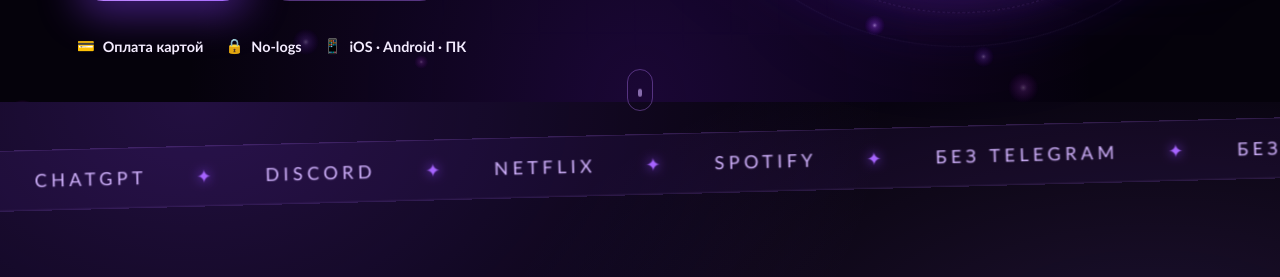
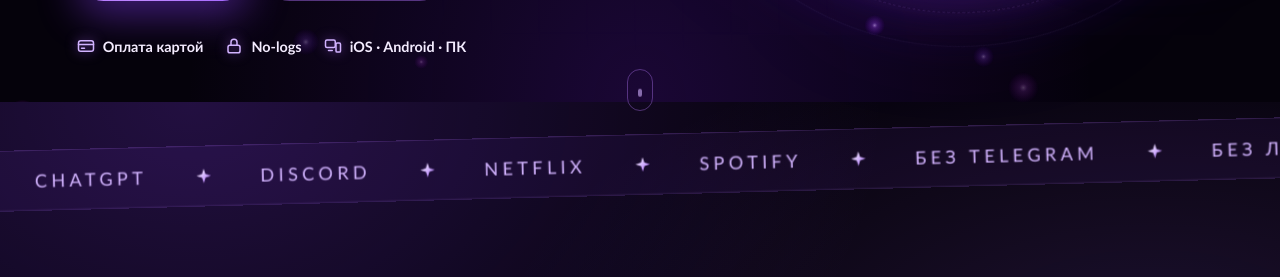
Before and after one commit to timur1415/magaz_bot, a Python web app: template templates/index.html in a window 1280 px wide. Shown: the part 698-975 px from the top of the page. Run offline with Jinja, Linux system fonts and the light colour scheme; the template is opened without the code that fills it, so the values that code supplies are empty.

Commit message:
Replace emoji with inline SVG icons
Co-Authored-By: Claude Opus 5.5 <noreply@anthropic.com>
Claude-Session: https://claude.ai/code/session_01UVok2T5jfcJeSymAa8iMVi

```diff
--- a/static/glow.css
+++ b/static/glow.css
@@ -413,3 +413,15 @@ footer .links{display:flex;gap:18px;flex-wrap:wrap}
     *,*::before,*::after{animation-duration:.01ms !important;animation-iteration-count:1 !important;transition-duration:.01ms !important}
     .reveal{opacity:1;transform:none}
 }
+
+/* ---------- SVG-иконки вместо эмодзи ---------- */
+.i{
+    width:18px;height:18px;flex-shrink:0;
+    color:var(--lilac);
+    filter:drop-shadow(0 0 6px rgba(167,100,255,.65));
+    vertical-align:-3px;
+}
+.hero-trust div,.trust-row span,.pay-methods span,.secure-note,.summary small,.buy-float{display:inline-flex;align-items:center;gap:8px}
+.summary small{justify-content:center;width:100%}
+.buy-float .i{color:#fff;filter:drop-shadow(0 0 6px rgba(255,255,255,.6))}
+.steps-bar span b svg{width:12px;height:12px}
--- a/templates/add_product.html
+++ b/templates/add_product.html
@@ -51,7 +51,7 @@
             if (!r.ok) throw new Error();
             const product = await r.json();
             statusEl.className = 'form-status ok';
-            statusEl.textContent = 'Тариф добавлен ✓';
+            statusEl.textContent = 'Тариф добавлен';
             setTimeout(() => { window.location.href = `/product/${product.id}`; }, 700);
         } catch {
             statusEl.className = 'form-status error';
--- a/templates/base.html
+++ b/templates/base.html
@@ -7,7 +7,7 @@
 <title>{% block title %}GLOW VPN — свет в любой сети{% endblock %}</title>
 <meta name="description" content="GLOW VPN — быстрый и приватный VPN. Покупка картой прямо на сайте, без Telegram.">
 <link rel="icon" href="/static/ava.webp">
-<link rel="stylesheet" href="/static/glow.css?v=1">
+<link rel="stylesheet" href="/static/glow.css?v=2">
 {% block head %}{% endblock %}
 </head>
 <body>
--- a/templates/cart.html
+++ b/templates/cart.html
@@ -9,7 +9,7 @@
     <h1 class="page-title fade-up">Твоя <em>корзина</em></h1>
 
     <div class="steps-bar fade-up d1">
-        <span class="done"><b>✓</b>Тариф</span>
+        <span class="done"><b><svg viewBox="0 0 24 24" fill="none" stroke="currentColor" stroke-width="3" stroke-linecap="round" stroke-linejoin="round" aria-hidden="true"><path d="m5 12 5 5 9-10"/></svg></b>Тариф</span>
         <span class="current"><b>2</b>Корзина</span>
         <span><b>3</b>Оплата</span>
     </div>
@@ -26,7 +26,7 @@
             <div class="summary-row total"><span>К оплате</span><span id="sumTotal">0 ₽</span></div>
             <a class="btn btn-primary" href="/order">Перейти к оплате →</a>
             <button type="button" class="btn btn-danger" id="clearBtn">Очистить корзину</button>
-            <small>🔐 Оплата проходит на защищённой странице платёжного сервиса</small>
+            <small><svg class="i" viewBox="0 0 24 24" fill="none" stroke="currentColor" stroke-width="2" stroke-linecap="round" stroke-linejoin="round" aria-hidden="true"><path d="M12 3 4 6v6c0 5 3.5 8 8 9 4.5-1 8-4 8-9V6l-8-3Z"/><path d="m9 12 2 2 4-4"/></svg>Оплата проходит на защищённой странице платёжного сервиса</small>
         </aside>
     </div>
 </div>
--- a/templates/index.html
+++ b/templates/index.html
@@ -93,7 +93,7 @@
     font-size:1.1rem;letter-spacing:.24em;text-transform:uppercase;
     color:var(--lilac);white-space:nowrap;display:flex;align-items:center;gap:48px;
 }
-.marquee-track span::after{content:"✦";color:var(--violet-2);text-shadow:0 0 10px var(--violet)}
+.marquee-track span::after{content:"";width:14px;height:14px;flex-shrink:0;background:linear-gradient(135deg, #fff, var(--violet-2));clip-path:polygon(50% 0, 62% 38%, 100% 50%, 62% 62%, 50% 100%, 38% 62%, 0 50%, 38% 38%);filter:drop-shadow(0 0 6px var(--violet))}
 @keyframes marquee{to{transform:translateX(-50%)}}
 
 /* ---------- фичи ---------- */
@@ -321,9 +321,9 @@
         </div>
 
         <div class="hero-trust fade-up d3">
-            <div>💳 <strong>Оплата картой</strong></div>
-            <div>🔒 <strong>No-logs</strong></div>
-            <div>📱 <strong>iOS · Android · ПК</strong></div>
+            <div><svg class="i" viewBox="0 0 24 24" fill="none" stroke="currentColor" stroke-width="2" stroke-linecap="round" stroke-linejoin="round" aria-hidden="true"><rect x="2" y="5" width="20" height="14" rx="3"/><path d="M2 10h20M6 15h4"/></svg><strong>Оплата картой</strong></div>
+            <div><svg class="i" viewBox="0 0 24 24" fill="none" stroke="currentColor" stroke-width="2" stroke-linecap="round" stroke-linejoin="round" aria-hidden="true"><rect x="4" y="11" width="16" height="10" rx="2.5"/><path d="M8 11V7a4 4 0 0 1 8 0v4"/></svg><strong>No-logs</strong></div>
+            <div><svg class="i" viewBox="0 0 24 24" fill="none" stroke="currentColor" stroke-width="2" stroke-linecap="round" stroke-linejoin="round" aria-hidden="true"><rect x="2" y="4" width="13" height="10" rx="2"/><path d="M6 18h5"/><rect x="16" y="8" width="6" height="12" rx="1.5"/></svg><strong>iOS · Android · ПК</strong></div>
         </div>
     </div>
 
@@ -428,9 +428,9 @@
     </div>
 
     <div class="pay-methods reveal">
-        <span>💳 Visa / MasterCard / МИР</span>
-        <span>⚡ СБП</span>
-        <span>🔐 Защищённый платёж</span>
+        <span><svg class="i" viewBox="0 0 24 24" fill="none" stroke="currentColor" stroke-width="2" stroke-linecap="round" stroke-linejoin="round" aria-hidden="true"><rect x="2" y="5" width="20" height="14" rx="3"/><path d="M2 10h20M6 15h4"/></svg>Visa / MasterCard / МИР</span>
+        <span><svg class="i" viewBox="0 0 24 24" fill="none" stroke="currentColor" stroke-width="2" stroke-linecap="round" stroke-linejoin="round" aria-hidden="true"><path d="M13 2 3 14h9l-1 8 10-12h-9l1-8Z"/></svg>СБП</span>
+        <span><svg class="i" viewBox="0 0 24 24" fill="none" stroke="currentColor" stroke-width="2" stroke-linecap="round" stroke-linejoin="round" aria-hidden="true"><path d="M12 3 4 6v6c0 5 3.5 8 8 9 4.5-1 8-4 8-9V6l-8-3Z"/><path d="m9 12 2 2 4-4"/></svg>Защищённый платёж</span>
     </div>
     <p class="pricing-note reveal">
         Удобнее через мессенджер? Пиши в Telegram <a href="https://t.me/gllow_vpn" target="_blank" rel="noopener">@gllow_vpn</a>.
@@ -506,7 +506,7 @@
     </div>
 </div>
 
-<a class="buy-float" id="tgFloat" href="#pricing">⚡ Купить VPN</a>
+<a class="buy-float" id="tgFloat" href="#pricing"><svg class="i" viewBox="0 0 24 24" fill="none" stroke="currentColor" stroke-width="2" stroke-linecap="round" stroke-linejoin="round" aria-hidden="true"><path d="M13 2 3 14h9l-1 8 10-12h-9l1-8Z"/></svg>Купить VPN</a>
 
 {% endblock %}
 
--- a/templates/order.html
+++ b/templates/order.html
@@ -8,8 +8,8 @@
     <h1 class="page-title fade-up">Оформление <em>заказа</em></h1>
 
     <div class="steps-bar fade-up d1">
-        <span class="done"><b>✓</b>Тариф</span>
-        <span class="done"><b>✓</b>Корзина</span>
+        <span class="done"><b><svg viewBox="0 0 24 24" fill="none" stroke="currentColor" stroke-width="3" stroke-linecap="round" stroke-linejoin="round" aria-hidden="true"><path d="m5 12 5 5 9-10"/></svg></b>Тариф</span>
+        <span class="done"><b><svg viewBox="0 0 24 24" fill="none" stroke="currentColor" stroke-width="3" stroke-linecap="round" stroke-linejoin="round" aria-hidden="true"><path d="m5 12 5 5 9-10"/></svg></b>Корзина</span>
         <span class="current"><b>3</b>Оплата</span>
     </div>
 
@@ -36,7 +36,7 @@
                 Оплатить картой
             </button>
             <p id="status" class="form-status" role="status"></p>
-            <div class="secure-note">🔐 Тебя перенаправит на защищённую страницу оплаты</div>
+            <div class="secure-note"><svg class="i" viewBox="0 0 24 24" fill="none" stroke="currentColor" stroke-width="2" stroke-linecap="round" stroke-linejoin="round" aria-hidden="true"><path d="M12 3 4 6v6c0 5 3.5 8 8 9 4.5-1 8-4 8-9V6l-8-3Z"/><path d="m9 12 2 2 4-4"/></svg>Тебя перенаправит на защищённую страницу оплаты</div>
         </form>
 
         <aside class="panel summary fade-up d3" id="summary">
--- a/templates/product.html
+++ b/templates/product.html
@@ -68,9 +68,9 @@
                     </div>
 
                     <div class="trust-row">
-                        <span>💳 Visa / MasterCard / МИР</span>
-                        <span>🔐 Защищённый платёж</span>
-                        <span>🔒 No-logs</span>
+                        <span><svg class="i" viewBox="0 0 24 24" fill="none" stroke="currentColor" stroke-width="2" stroke-linecap="round" stroke-linejoin="round" aria-hidden="true"><rect x="2" y="5" width="20" height="14" rx="3"/><path d="M2 10h20M6 15h4"/></svg>Visa / MasterCard / МИР</span>
+                        <span><svg class="i" viewBox="0 0 24 24" fill="none" stroke="currentColor" stroke-width="2" stroke-linecap="round" stroke-linejoin="round" aria-hidden="true"><path d="M12 3 4 6v6c0 5 3.5 8 8 9 4.5-1 8-4 8-9V6l-8-3Z"/><path d="m9 12 2 2 4-4"/></svg>Защищённый платёж</span>
+                        <span><svg class="i" viewBox="0 0 24 24" fill="none" stroke="currentColor" stroke-width="2" stroke-linecap="round" stroke-linejoin="round" aria-hidden="true"><rect x="4" y="11" width="16" height="10" rx="2.5"/><path d="M8 11V7a4 4 0 0 1 8 0v4"/></svg>No-logs</span>
                     </div>
                 </div>`;
 
```
